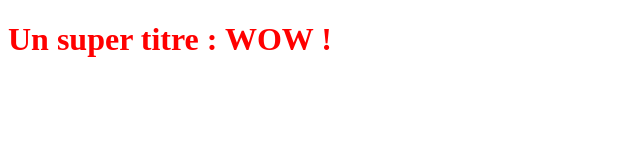
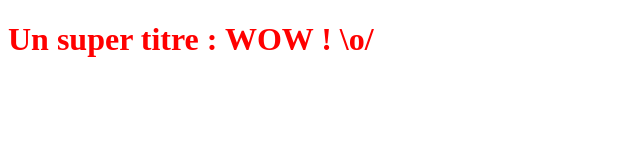
Before and after one commit to ettanol/OpenClassroomsProject, a plain HTML site: page index.html in a window 1280 px wide. Shown: the full height of the page, 0-640 px from the left. Drawn offline with Linux system fonts and the light colour scheme.

Commit message:
Modification du titre H1

```diff
--- a/index.html
+++ b/index.html
@@ -5,6 +5,6 @@
         <link rel="stylesheet" type="text/css" href="style.css">
     </head>
     <body>
-        <h1>Un super titre : WOW ! </h1>
+        <h1>Un super titre : WOW ! \o/ </h1>
     </body>
 </html>
```
